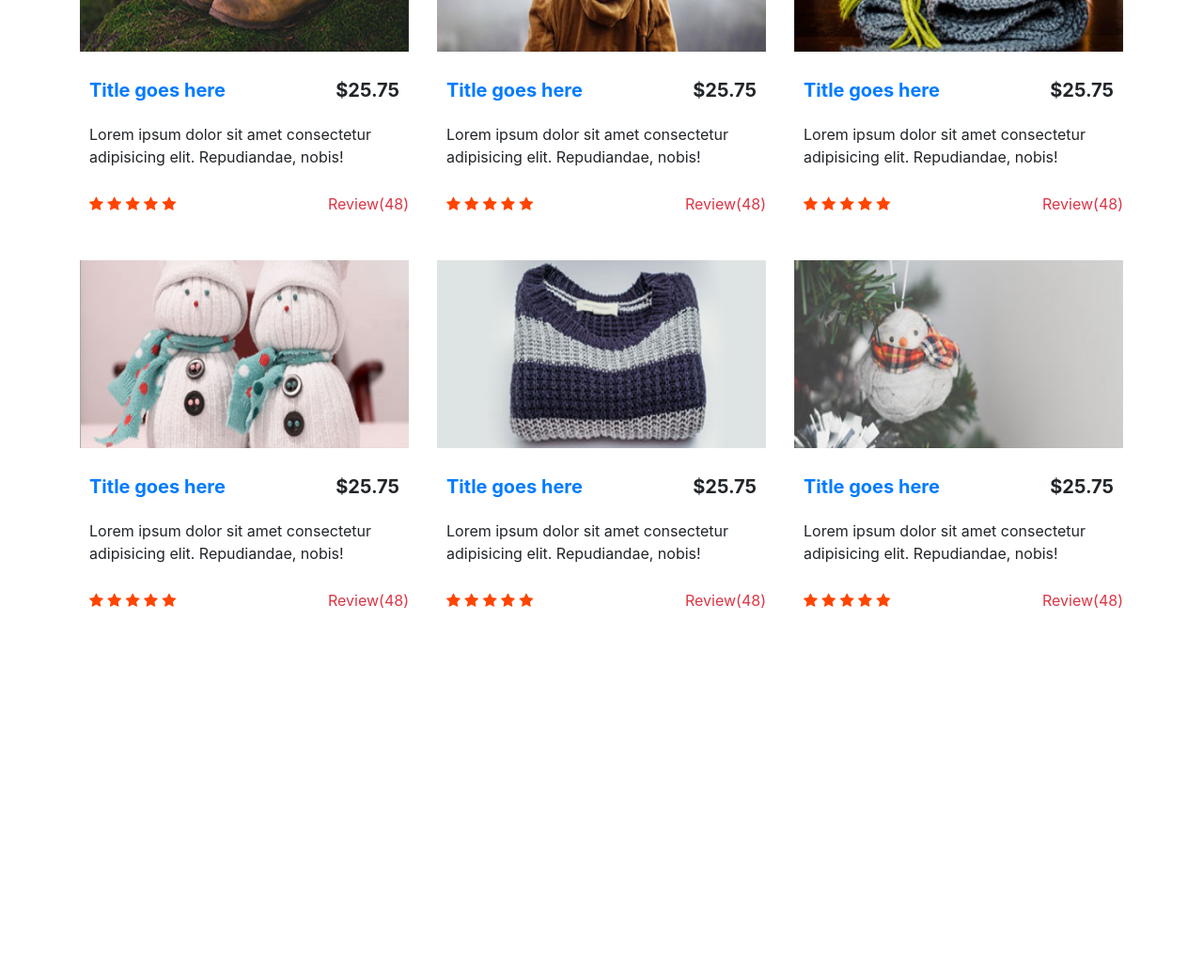
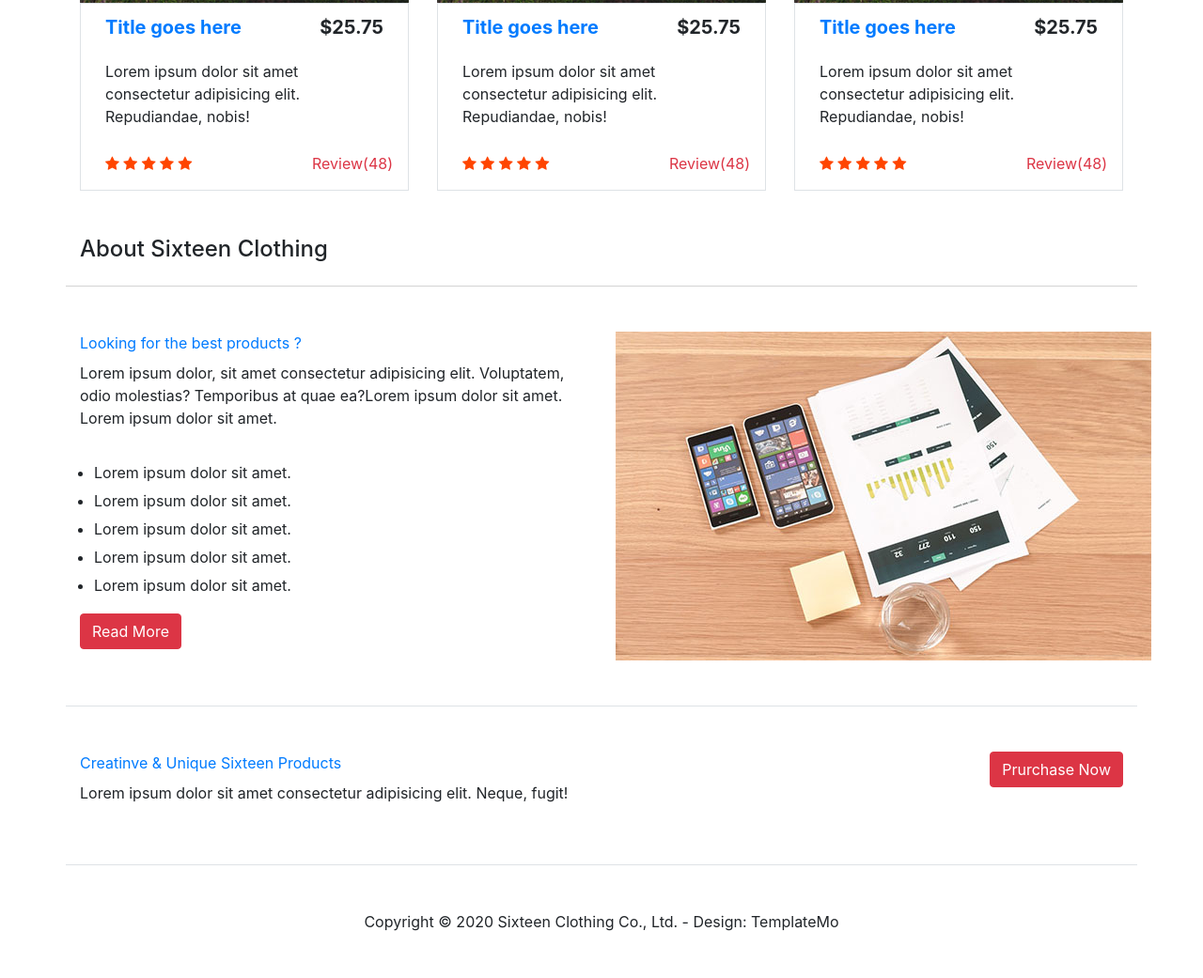
Before and after one commit to meanbypawan/bootstrap-temlplate, a plain HTML site: page index.html in a window 1280 px wide. Shown: the part 1177-2218 px from the top of the page at 94% size. Before the commit the page ends 1828 px from the top, so only its background shows below. Drawn offline with nearby package versions, Linux system fonts and the light colour scheme.

Commit message:
Remaining work and carosusel

```diff
--- a/index.html
+++ b/index.html
@@ -5,6 +5,9 @@
          <!-- Bootstrap CSS -->
         <link rel="stylesheet" href="https://maxcdn.bootstrapcdn.com/bootstrap/4.0.0/css/bootstrap.min.css" integrity="sha384-Gn5384xqQ1aoWXA+058RXPxPg6fy4IWvTNh0E263XmFcJlSAwiGgFAW/dAiS6JXm" crossorigin="anonymous">
         <link rel="stylesheet" href="https://cdnjs.cloudflare.com/ajax/libs/font-awesome/4.7.0/css/font-awesome.min.css"/>
+        <script src="https://code.jquery.com/jquery-3.2.1.slim.min.js" integrity="sha384-KJ3o2DKtIkvYIK3UENzmM7KCkRr/rE9/Qpg6aAZGJwFDMVNA/GpGFF93hXpG5KkN" crossorigin="anonymous"></script>
+<script src="https://cdnjs.cloudflare.com/ajax/libs/popper.js/1.12.9/umd/popper.min.js" integrity="sha384-ApNbgh9B+Y1QKtv3Rn7W3mgPxhU9K/ScQsAP7hUibX39j7fakFPskvXusvfa0b4Q" crossorigin="anonymous"></script>
+<script src="https://maxcdn.bootstrapcdn.com/bootstrap/4.0.0/js/bootstrap.min.js" integrity="sha384-JZR6Spejh4U02d8jOt6vLEHfe/JQGiRRSQQxSfFWpi1MquVdAyjUar5+76PVCmYl" crossorigin="anonymous"></script>
         <style>
              .container-fluid{
                  background-color: black;
@@ -32,7 +35,7 @@
                  color:white;
                  border-bottom: 4px solid red;
              }
-             .active{
+             .active1{
                 border-bottom: 4px solid red;
              }
              .banner{
@@ -73,7 +76,25 @@
              .checked{
                  color: orangered;
              }
-
+            .tag-line{
+                border-bottom: 1px solid lightgray;
+            }
+            .aboutus ul{
+                margin: 0;
+                padding: 15px;
+            }
+            .aboutus ul li{
+                line-height: 30px;
+            }
+            #read-more:hover{
+                background-color: black;
+            }
+            .button-position{
+                text-align: end;
+            }
+            .carousel-inner{
+                max-height: 300px;
+            }
          </style>
     </head>
      <body>
@@ -85,7 +106,7 @@
                      <label class="l2 logo_text_decoration">clothing</label>
                  </div>
                  <nav class="col-md-8 nav pt-3 justify-content-end">
-                     <a href="#" class="nav-link active">Home</a>
+                     <a href="#" class="nav-link active1">Home</a>
                      <a href="#" class="nav-link">Our Products</a>
                      <a href="#" class="nav-link">About Us</a>
                      <a href="#" class="nav-link">Contact Us</a>
@@ -93,9 +114,35 @@
              </div>
             </div>
             <div class="row">
-                <div class="col-md-12 banner text-center">
+                <!-- <div class="col-md-12 banner text-center">
                     <h2>BEST OFFER</h2>
                     <h1>NEW ARRIVAL ON SALE</h1>
+                </div> -->
+                <div class="col">
+                    <div id="carouselblock" class="carousel slide" data-ride="carousel">
+                        <ol class="carousel-indicators">
+                            <li data-target="#carouselblock" data-slide-to="0" class="active"></li>
+                            <li data-target="#carouselblock" data-slide-to="1"></li>
+                            <li data-target="#carouselblock" data-slide-to="2"></li>
+                        </ol>
+                        <div class="carousel-inner">
+                            <div class="carousel-item active">
+                              <img src="./images/slide_01.jpg"/>
+                            </div>
+                            <div class="carousel-item">
+                                <img src="./images/slide_02.jpg"/>
+                            </div>
+                            <div class="carousel-item">
+                                <img src="./images/slide_03.jpg"/>
+                            </div>
+                        </div>
+                        <a href="#carouselblock" class="carousel-control-prev" data-slide="prev">
+                            <span class="carousel-control-prev-icon"></span>
+                        </a>
+                        <a href="#carouselblock" class="carousel-control-next" data-slide="next">
+                            <span class="carousel-control-next-icon"></span>
+                        </a>
+                    </div>
                 </div>
             </div>
          </div>
@@ -108,31 +155,8 @@
          <div class="container">
              <div class="row section mt-5">
                  <div class="col-md-4 sub-section">
-                   <img src="./images/product_01.jpg" class="mb-3"/>
-                   <span class="float-left font-weight-bold text-primary tag">Title goes here</span>
-                   <span class="float-right font-weight-bold tag">$25.75</span>
-                   <p>Lorem ipsum dolor sit amet consectetur adipisicing elit. Repudiandae, nobis!</p>
-                   <span class="fa fa-star checked" style="padding-left:10px;"></span>
-                   <span class="fa fa-star checked"></span>
-                   <span class="fa fa-star checked"></span>
-                   <span class="fa fa-star checked"></span>
-                   <span class="fa fa-star checked"></span>
-                   <span class="p-0 float-right text-danger" style="padding:10px">Review(48)</span>
-                </div>
-                <div class="col-md-4 sub-section">
-                    <img src="./images/product_02.jpg" class="mb-3"/>
-                    <span class="float-left font-weight-bold text-primary tag">Title goes here</span>
-                    <span class="float-right font-weight-bold tag">$25.75</span>
-                    <p>Lorem ipsum dolor sit amet consectetur adipisicing elit. Repudiandae, nobis!</p>
-                    <span class="fa fa-star checked" style="padding-left:10px;"></span>
-                    <span class="fa fa-star checked"></span>
-                    <span class="fa fa-star checked"></span>
-                    <span class="fa fa-star checked"></span>
-                    <span class="fa fa-star checked"></span>
-                    <span class="p-0 float-right text-danger" style="padding:10px">Review(48)</span>
-                 </div>
-                 <div class="col-md-4 sub-section">
-                    <img src="./images/product_03.jpg" class="mb-3"/>
+                   <img src="./images/product_01.jpg"/>
+                   <div class="pl-3 pr-3 border  pb-3">
                      <span class="float-left font-weight-bold text-primary tag">Title goes here</span>
                      <span class="float-right font-weight-bold tag">$25.75</span>
                      <p>Lorem ipsum dolor sit amet consectetur adipisicing elit. Repudiandae, nobis!</p>
@@ -144,9 +168,9 @@
                      <span class="p-0 float-right text-danger" style="padding:10px">Review(48)</span>
                    </div>
                 </div>
-             <div class="row section mt-5">
                 <div class="col-md-4 sub-section">
-                  <img src="./images/product_04.jpg" class="mb-3"/>
+                    <img src="./images/product_01.jpg"/>
+                    <div class="pl-3 pr-3 border pb-3">
                       <span class="float-left font-weight-bold text-primary tag">Title goes here</span>
                       <span class="float-right font-weight-bold tag">$25.75</span>
                       <p>Lorem ipsum dolor sit amet consectetur adipisicing elit. Repudiandae, nobis!</p>
@@ -157,20 +181,10 @@
                       <span class="fa fa-star checked"></span>
                       <span class="p-0 float-right text-danger" style="padding:10px">Review(48)</span>
                     </div>
-               <div class="col-md-4 sub-section">
-                   <img src="./images/product_05.jpg" class="mb-3"/>
-                   <span class="float-left font-weight-bold text-primary tag">Title goes here</span>
-                   <span class="float-right font-weight-bold tag">$25.75</span>
-                   <p>Lorem ipsum dolor sit amet consectetur adipisicing elit. Repudiandae, nobis!</p>
-                   <span class="fa fa-star checked" style="padding-left:10px;"></span>
-                   <span class="fa fa-star checked"></span>
-                   <span class="fa fa-star checked"></span>
-                   <span class="fa fa-star checked"></span>
-                   <span class="fa fa-star checked"></span>
-                   <span class="p-0 float-right text-danger" style="padding:10px">Review(48)</span>
                  </div>
                  <div class="col-md-4 sub-section">
-                   <img src="./images/product_06.jpg" class="mb-3"/>
+                    <img src="./images/product_01.jpg"/>
+                    <div class="pl-3 pr-3 border pb-3">
                       <span class="float-left font-weight-bold text-primary tag">Title goes here</span>
                       <span class="float-right font-weight-bold tag">$25.75</span>
                       <p>Lorem ipsum dolor sit amet consectetur adipisicing elit. Repudiandae, nobis!</p>
@@ -183,5 +197,94 @@
                     </div>
                  </div>
              </div>
+             <div class="row section mt-5">
+                <div class="col-md-4 sub-section">
+                  <img src="./images/product_01.jpg"/>
+                  <div class="pl-3 pr-3 border pb-3">
+                    <span class="float-left font-weight-bold text-primary tag">Title goes here</span>
+                    <span class="float-right font-weight-bold tag">$25.75</span>
+                    <p>Lorem ipsum dolor sit amet consectetur adipisicing elit. Repudiandae, nobis!</p>
+                    <span class="fa fa-star checked" style="padding-left:10px;"></span>
+                    <span class="fa fa-star checked"></span>
+                    <span class="fa fa-star checked"></span>
+                    <span class="fa fa-star checked"></span>
+                    <span class="fa fa-star checked"></span>
+                    <span class="p-0 float-right text-danger" style="padding:10px">Review(48)</span>
+                  </div>
+               </div>
+               <div class="col-md-4 sub-section">
+                   <img src="./images/product_01.jpg"/>
+                   <div class="pl-3 pr-3 border pb-3">
+                     <span class="float-left font-weight-bold text-primary tag">Title goes here</span>
+                     <span class="float-right font-weight-bold tag">$25.75</span>
+                     <p>Lorem ipsum dolor sit amet consectetur adipisicing elit. Repudiandae, nobis!</p>
+                     <span class="fa fa-star checked" style="padding-left:10px;"></span>
+                     <span class="fa fa-star checked"></span>
+                     <span class="fa fa-star checked"></span>
+                     <span class="fa fa-star checked"></span>
+                     <span class="fa fa-star checked"></span>
+                     <span class="p-0 float-right text-danger" style="padding:10px">Review(48)</span>
+                   </div>
+                </div>
+                <div class="col-md-4 sub-section">
+                   <img src="./images/product_01.jpg"/>
+                   <div class="pl-3 pr-3 border pb-3">
+                     <span class="float-left font-weight-bold text-primary tag">Title goes here</span>
+                     <span class="float-right font-weight-bold tag">$25.75</span>
+                     <p>Lorem ipsum dolor sit amet consectetur adipisicing elit. Repudiandae, nobis!</p>
+                     <span class="fa fa-star checked" style="padding-left:10px;"></span>
+                     <span class="fa fa-star checked"></span>
+                     <span class="fa fa-star checked"></span>
+                     <span class="fa fa-star checked"></span>
+                     <span class="fa fa-star checked"></span>
+                     <span class="p-0 float-right text-danger" style="padding:10px">Review(48)</span>
+                   </div>
+                </div>
+            </div>
+         </div>
+         <div class="container">
+             <div class="row mt-5 tag-line pb-3">
+                 <div class="col">
+                     <h4>About Sixteen Clothing</h4>
+                 </div>
+             </div>
+         </div>
+         <div class="container border-bottom pb-5">
+             <div class="row">
+                 <div class="col-md-6 pt-5 aboutus">
+                     <label class="text-primary">Looking for the best products ?</label>
+                     <p>Lorem ipsum dolor, sit amet consectetur adipisicing elit. Voluptatem, odio molestias? Temporibus at quae ea?Lorem ipsum dolor sit amet. Lorem ipsum dolor sit amet.</p>
+                     <ul>
+                         <li>Lorem ipsum dolor sit amet.</li>
+                         <li>Lorem ipsum dolor sit amet.</li>
+                         <li>Lorem ipsum dolor sit amet.</li>
+                         <li>Lorem ipsum dolor sit amet.</li>
+                         <li>Lorem ipsum dolor sit amet.</li>
+                     </ul>
+                     <button id="read-more" class="btn btn-danger">Read More</button>
+                 </div>
+                 <div class="col-md-6 pt-5">
+                     <img src="./images/feature-image.jpg"/>
+                 </div>
+             </div>
+         </div>
+         <div class="container mt-5 border-bottom pb-5">
+             <div class="row">
+                 <div class="col-md-6">
+                     <label class="text-primary">Creatinve & Unique Sixteen Products</label>
+                     <p>Lorem ipsum dolor sit amet consectetur adipisicing elit. Neque, fugit!</p>
+                  </div>
+                 <div class="col-md-4 offset-2 button-position">
+                     <button class="btn btn-danger">Prurchase Now</button>
+                 </div>
+             </div>
+         </div>
+         <div class="container mt-5 pb-5">
+             <div class="row">
+                 <div class="col text-center">
+                    Copyright © 2020 Sixteen Clothing Co., Ltd. - Design: TemplateMo
+                 </div>
+             </div>
+         </div>
      </body>
 </html>
```
Lines whose indentation alone changed are shown as unchanged.
